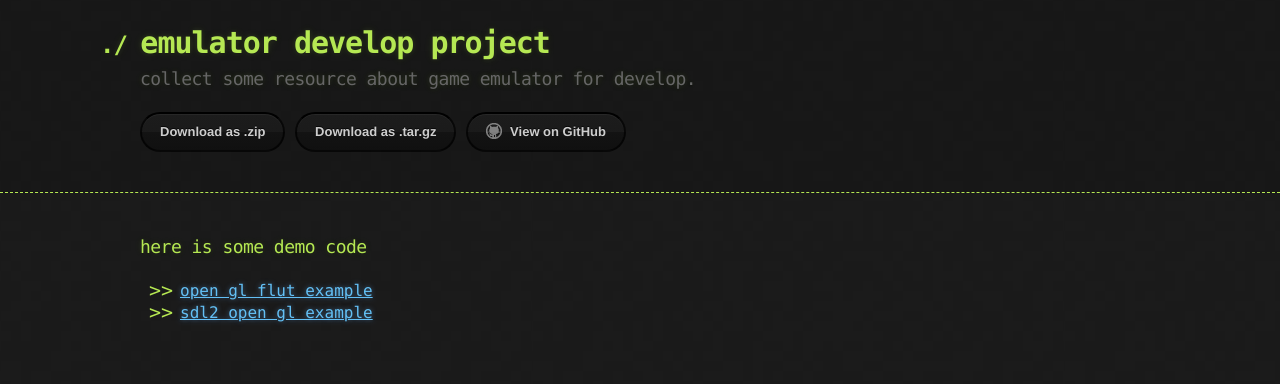
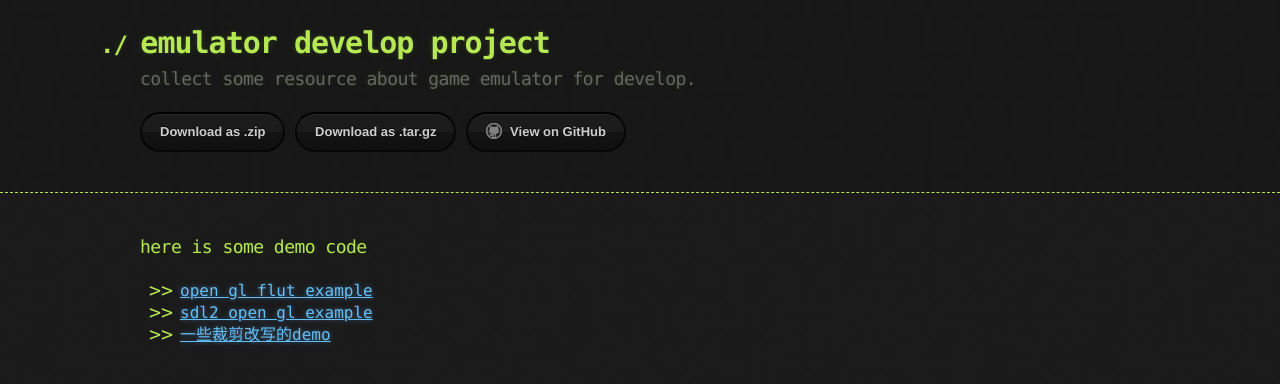
Before and after one commit to jinjiacun123/jinjiacun123.github.io, a Jekyll site: the page built from docs/demo/index.md, in a window 1280 px wide. Shown: the top 384 px of the page. Built offline with Jekyll 4.4.1, drawn with Linux system fonts in a browser that asks for light colours; our own code applies the rules of GitHub Pages for plain Markdown files.

Commit message:
add link to demo emulator

```diff
--- a/docs/demo/index.md
+++ b/docs/demo/index.md
@@ -1,3 +1,4 @@
 ### here is some demo code
 * [open gl flut example](opengl_flut_example.md)
 * [sdl2 open gl example](sdl2_opengl.md)
+* [一些裁剪改写的demo](https://github.com/jinjiacun123/jemulator)
```
